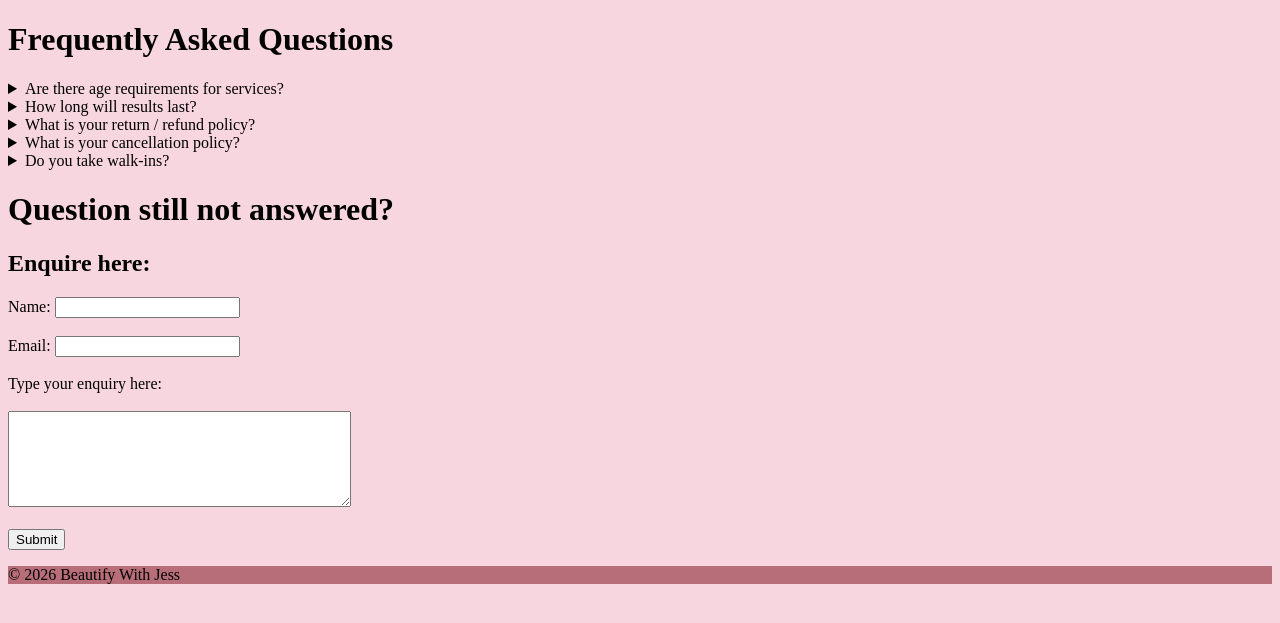
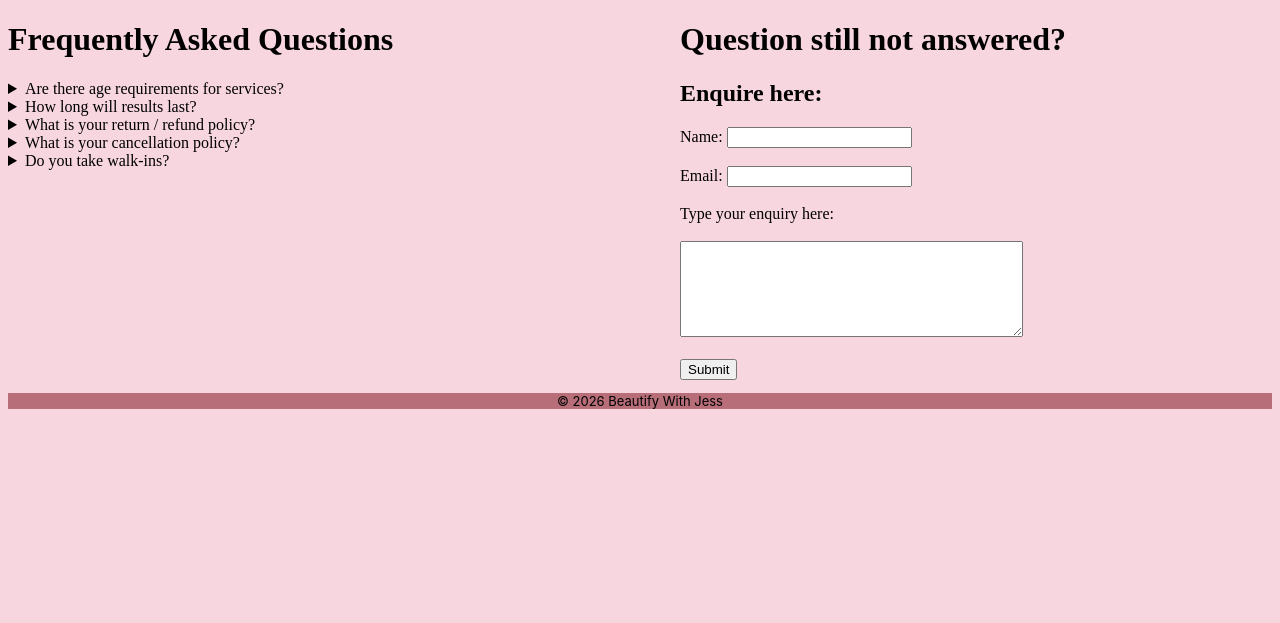
Before and after one commit to RagedPlague/my-flask-app, a Flask app: page /contact in a window 1280 px wide. Shown: the part 54-677 px from the top of the page. Run offline with Flask 3, Linux system fonts and the light colour scheme.

Commit message:
CSS on contact page for readability

```diff
--- a/app.py
+++ b/app.py
@@ -6,6 +6,7 @@ app = Flask(__name__)
 DATABASE = "beautify_with_jess.db"
 
 # The layout for this is as follows... Service: Price,
+# This data type is a DICTIONARY
 services = {
     "Classic Lashes": 80,
     "Hybrid Lashes": 95,
@@ -16,7 +17,7 @@ services = {
     "Makeup": 90
 }
 
-# Create the database and tables
+# Create the ENQUIRIES database and tables
 def init_db():
 
     #Connect to database & make enquiries table
@@ -35,6 +36,7 @@ def init_db():
     conn.commit()
     conn.close()
 
+# Saves an enquiry to the ENQUIRIES database
 @app.route('/submit', methods=['POST'])
 def submit_enquiry():
     # Get data using the 'name' attributes from HTML form
@@ -67,12 +69,12 @@ def submit_enquiry():
     # without taking you to a seperate, blank webpage
     return render_template("contact.html", success="Thank you! Your enquiry has been received.")
 
-# Create the database and tables
-def create_database():
+# Create the BOOKING database and tables
+def init_db():
 
     # Connect to the database
-    connection = sqlite3.connect('beautify_with_jess.db')
-    cursor = connection.cursor()
+    conn = sqlite3.connect('beautify_with_jess.db')
+    cursor = conn.cursor()
 
     # Create the bookings table if it does not already exist
     cursor.execute("""
@@ -86,8 +88,51 @@ def create_database():
             booking_time TEXT NOT NULL
         )
     """)
-    connection.commit()
-    connection.close()
+    conn.commit()
+    conn.close()
+
+# Saves a booking to the BOOKING database
+@app.route("/add_booking", methods=["POST"])
+def add_booking():
+
+    # Retrieve information entered by the customer
+    customer_name = request.form["customer_name"]
+    phone = request.form["phone"]
+    email = request.form["email"]
+    service = request.form["service"]
+    booking_date = request.form["booking_date"]
+    booking_time = request.form["booking_time"]
+
+    # Connect to the database
+    with sqlite3.connect('beautify_with_jess.db') as conn:
+        cursor = conn.cursor()
+
+        cursor.execute("""
+            CREATE TABLE IF NOT EXISTS bookings (
+                id INTEGER PRIMARY KEY AUTOINCREMENT,
+                customer_name TEXT NOT NULL,
+                phone TEXT NOT NULL,
+                email TEXT NOT NULL,
+                service TEXT NOT NULL,
+                booking_date TEXT NOT NULL,
+                booking_time TEXT NOT NULL
+            )
+        """)
+
+        # Insert the booking into the bookings table
+        cursor.execute(
+            """INSERT INTO bookings
+            (customer_name, phone, email, service, booking_date, booking_time)
+            VALUES (?, ?, ?, ?, ?, ?)""",
+
+            (customer_name, phone, email, service, booking_date, booking_time)
+        )
+
+        conn.commit()
+
+        # Redirect the user to the confirmation page
+        return redirect("/confirmation")
+
 
 
 # Home Page
@@ -113,45 +158,6 @@ def gallery():
 def booking():
     return render_template("booking.html", services=services)
 
-
-# Saves a booking to the database
-@app.route("/add_booking", methods=["POST"])
-def add_booking():
-
-    # Retrieve information entered by the customer
-    customer_name = request.form["customer_name"]
-    phone = request.form["phone"]
-    email = request.form["email"]
-    service = request.form["service"]
-    booking_date = request.form["booking_date"]
-    booking_time = request.form["booking_time"]
-
-    # Connect to the database
-    connection = sqlite3.connect(DATABASE)
-    cursor = connection.cursor()
-
-    # Insert the booking into the bookings table
-    cursor.execute("""
-        INSERT INTO bookings
-        (customer_name, phone, email, service, booking_date, booking_time)
-
-        VALUES (?, ?, ?, ?, ?, ?)
-    """, (
-        customer_name,
-        phone,
-        email,
-        service,
-        booking_date,
-        booking_time
-    ))
-
-    connection.commit()
-    connection.close()
-
-    # Redirect the user to the confirmation page
-    return redirect("/confirmation")
-
-
 # Confirmation Page
 @app.route("/confirmation")
 def confirmation():
@@ -170,5 +176,5 @@ def meetjess():
     return render_template("meetjess.html")
 
 if __name__ == "__main__":
-    create_database()
+    init_db()
     app.run(debug=True)
--- a/static/style.css
+++ b/static/style.css
@@ -40,6 +40,9 @@ body {
 
 footer {
     background-color: #b76e79;
+    text-align: center;
+    font-family: 'Inter', 'Roboto', 'Helvetica Neue', sans-serif;
+    font-size: 13px;
 }
 
 
@@ -57,6 +60,20 @@ DIVS AND CONTAINERS
     gap: 250px /* Adds a gap between the text and the image */
 }
 
+.contact-section {
+    display: flex; /* Places the FAQ and enquiry sections side-by-side */
+    justify-content: space-between; /* Aligns both sections at the top of the container */
+    align-items: flex-start;
+    gap: 80px;
+}
+
+.faq-container {
+    flex: 1; /* Allows the FAQ section to take up an equal share of the available width */
+}
+
+.enquire-container {
+    flex: 1; /* Allows the Enquiry section to take up an equal share of the available width */
+}
 
 
 /*
--- a/templates/contact.html
+++ b/templates/contact.html
@@ -26,6 +26,10 @@
             </ul>
         </nav>
     </header>
+
+    <div class="contact-section">
+
+        <div class="faq-container">
             <h1>Frequently Asked Questions</h1>
 
             <!-- Creates a collapsible box-->
@@ -70,7 +74,9 @@
                 <p>Yes, but keep in mind you may be waiting a while for an opening in the schedule.</p>
 
             </details>
+        </div>
 
+        <div class="enquire-container">
             <h1>Question still not answered?</h1>
             <h2>Enquire here:</h2>
             <form action="/submit" method="POST">
@@ -90,6 +96,9 @@
                 {% endif %}
 
             </form>
+        </div>
+    </div>
+
 
     <footer>
         <p>© 2026 Beautify With Jess</p>
```
Also changed, not shown: enquiries.db. Lines whose indentation alone changed are shown as unchanged.
